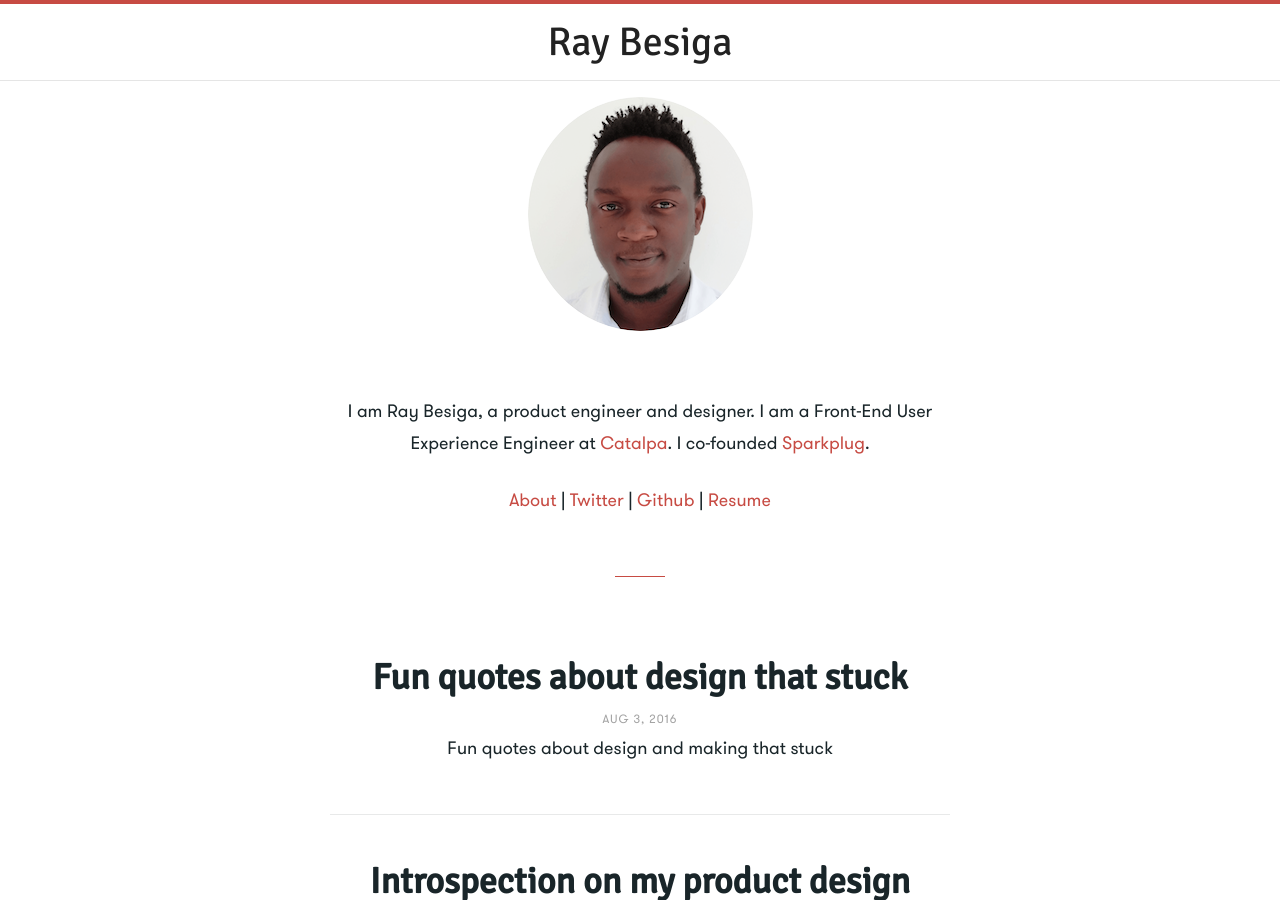
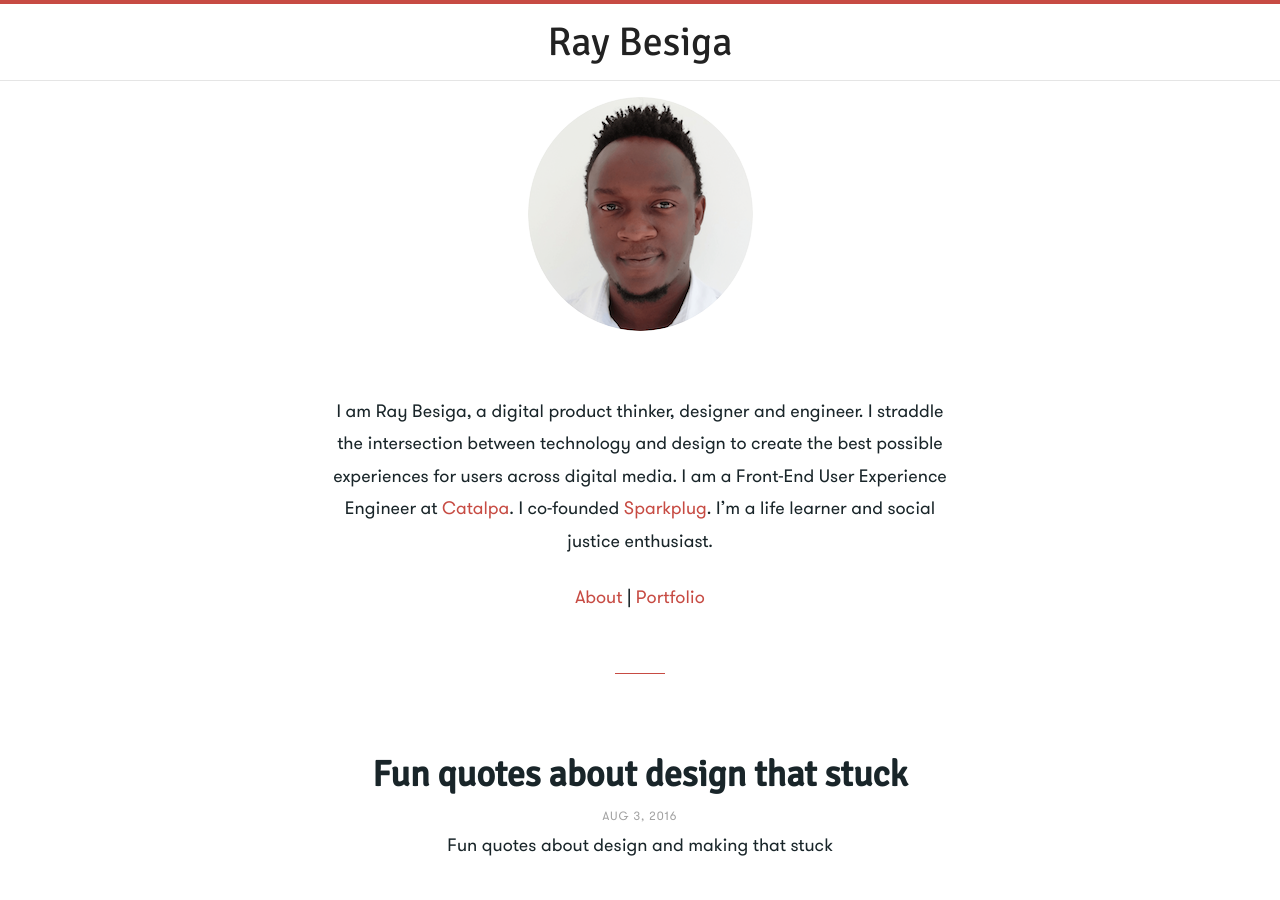
Before and after one commit to AJIT92/raybesiga.github.com, a Jekyll site: the page built from index.html, in a window 1280 px wide and 900 px high. Built offline with Jekyll 4.4.1, drawn with Linux system fonts in a browser that asks for light colours.

Commit message:
Update short bio

```diff
--- a/index.html
+++ b/index.html
@@ -7,9 +7,9 @@
 
 <section class="intro center">
     <p><img src="/public/images/ray.png" alt="Portrait of Ray Besiga" class="fullimg avatar"></p>
-    <p>I am Ray Besiga, a product engineer and designer. I am a Front-End User Experience Engineer at <a href="http://catalpa.io/" target="_blank">Catalpa</a>. I co-founded <a href="http://sparkpl.ug">Sparkplug</a>.</p>
+    <p>I am Ray Besiga, a digital product thinker, designer and engineer. I straddle the intersection between technology and design to create the best possible experiences for users across digital media. I am a Front-End User Experience Engineer at <a href="http://catalpa.io/" target="_blank">Catalpa</a>. I co-founded <a href="http://sparkpl.ug">Sparkplug</a>. I’m a life learner and social justice enthusiast.</p>
 
-    <p><a href="/about">About</a> | <a href="https://twitter.com/raybesiga" target="_blank">Twitter</a> | <a href="https://github.com/raybesiga" target="_blank">Github</a> | <a href="/resume" target="_blank">Resume</a></p>
+    <p><a href="/about">About</a> | <a href="/portfolio" target="_blank">Portfolio</a></p>
     <span class="divider"></span>
 </section>
 
```
